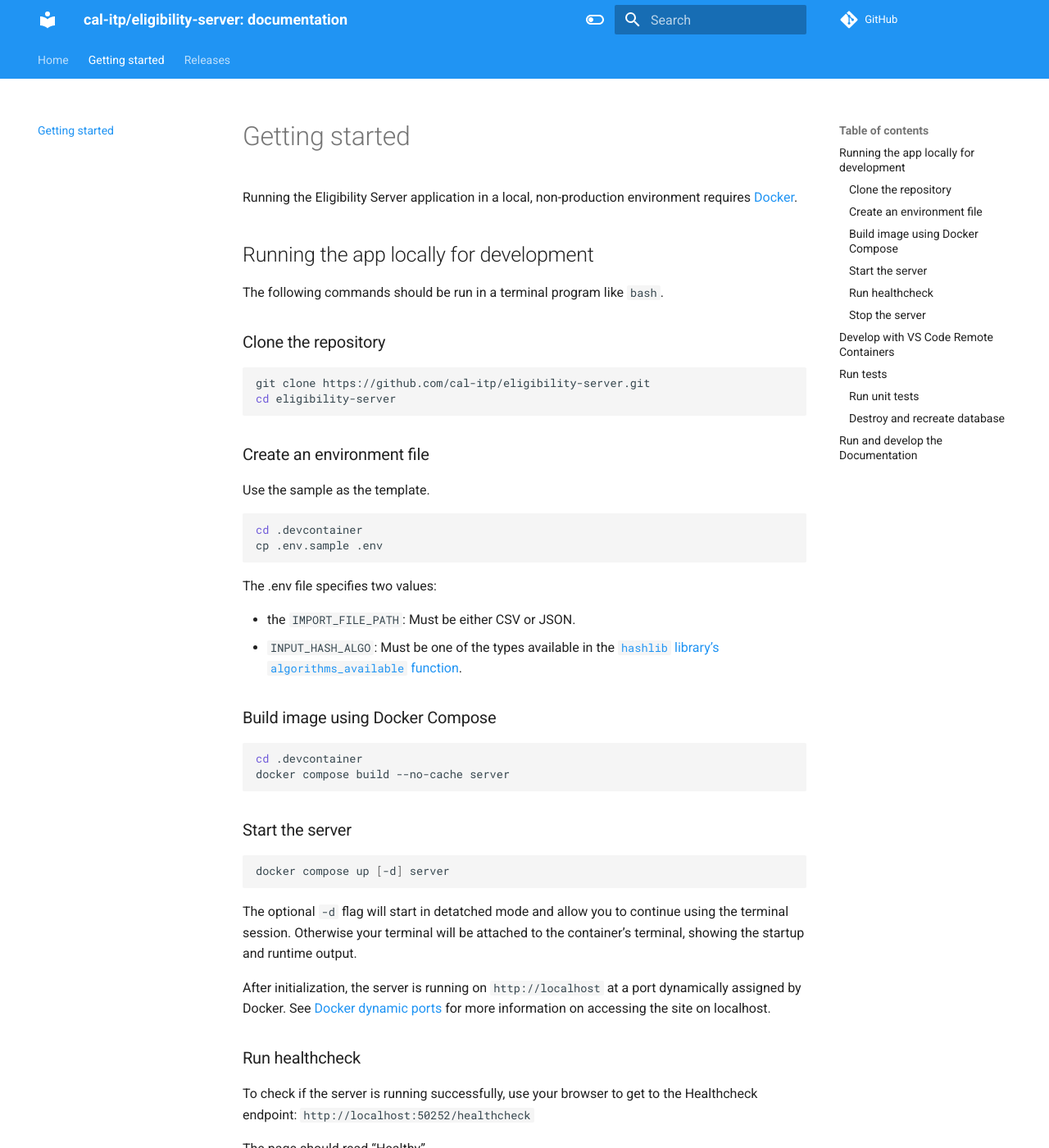
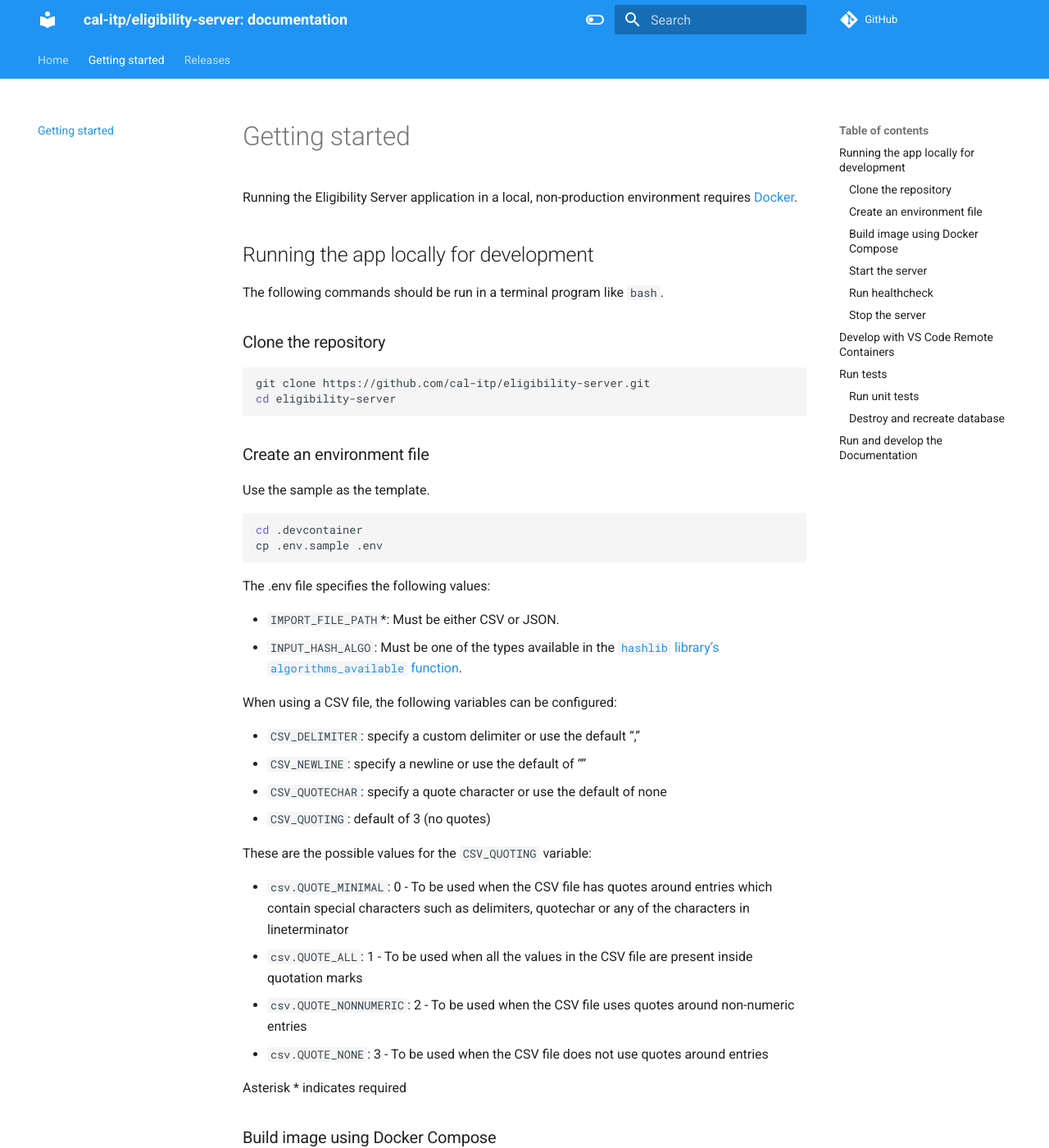
Before and after one commit to cal-itp/eligibility-server, an MkDocs documentation site: the page built from docs/getting-started.md, in a window 1280 px wide and 1400 px high. Shown: the whole window at 82% size. Built offline with MkDocs 1.6.1 and Material for MkDocs 9.7.7, drawn with Linux system fonts in a browser that asks for light colours; nearby versions of some CDN libraries; comment, search, counter and statistics services are not loaded.

````diff
--- a/docs/getting-started.md
+++ b/docs/getting-started.md
@@ -22,10 +22,26 @@ cd .devcontainer
 cp .env.sample .env
 ```
 
-The .env file specifies two values:
+The .env file specifies the following values:
 
-- the `IMPORT_FILE_PATH`: Must be either CSV or JSON.
+- `IMPORT_FILE_PATH`*: Must be either CSV or JSON.
 - `INPUT_HASH_ALGO`: Must be one of the types available in the [`hashlib` library's `algorithms_available` function](https://docs.python.org/3/library/hashlib.html#hashlib.algorithms_available).
+
+When using a CSV file, the following variables can be configured:
+
+- `CSV_DELIMITER`: specify a custom delimiter or use the default ","
+- `CSV_NEWLINE`: specify a newline or use the default of ""
+- `CSV_QUOTECHAR`: specify a quote character or use the default of none
+- `CSV_QUOTING`: default of 3 (no quotes)
+
+These are the possible values for the `CSV_QUOTING` variable:
+
+- `csv.QUOTE_MINIMAL`: 0 - To be used when the CSV file has quotes around entries which contain special characters such as delimiters, quotechar or any of the characters in lineterminator
+- `csv.QUOTE_ALL`: 1 - To be used when all the values in the CSV file are present inside quotation marks
+- `csv.QUOTE_NONNUMERIC`: 2 - To be used when the CSV file uses quotes around non-numeric entries
+- `csv.QUOTE_NONE`: 3 - To be used when the CSV file does not use quotes around entries
+
+Asterisk * indicates required
 
 ### Build image using Docker Compose
 
````
Also changed, not shown: 1 other file.
